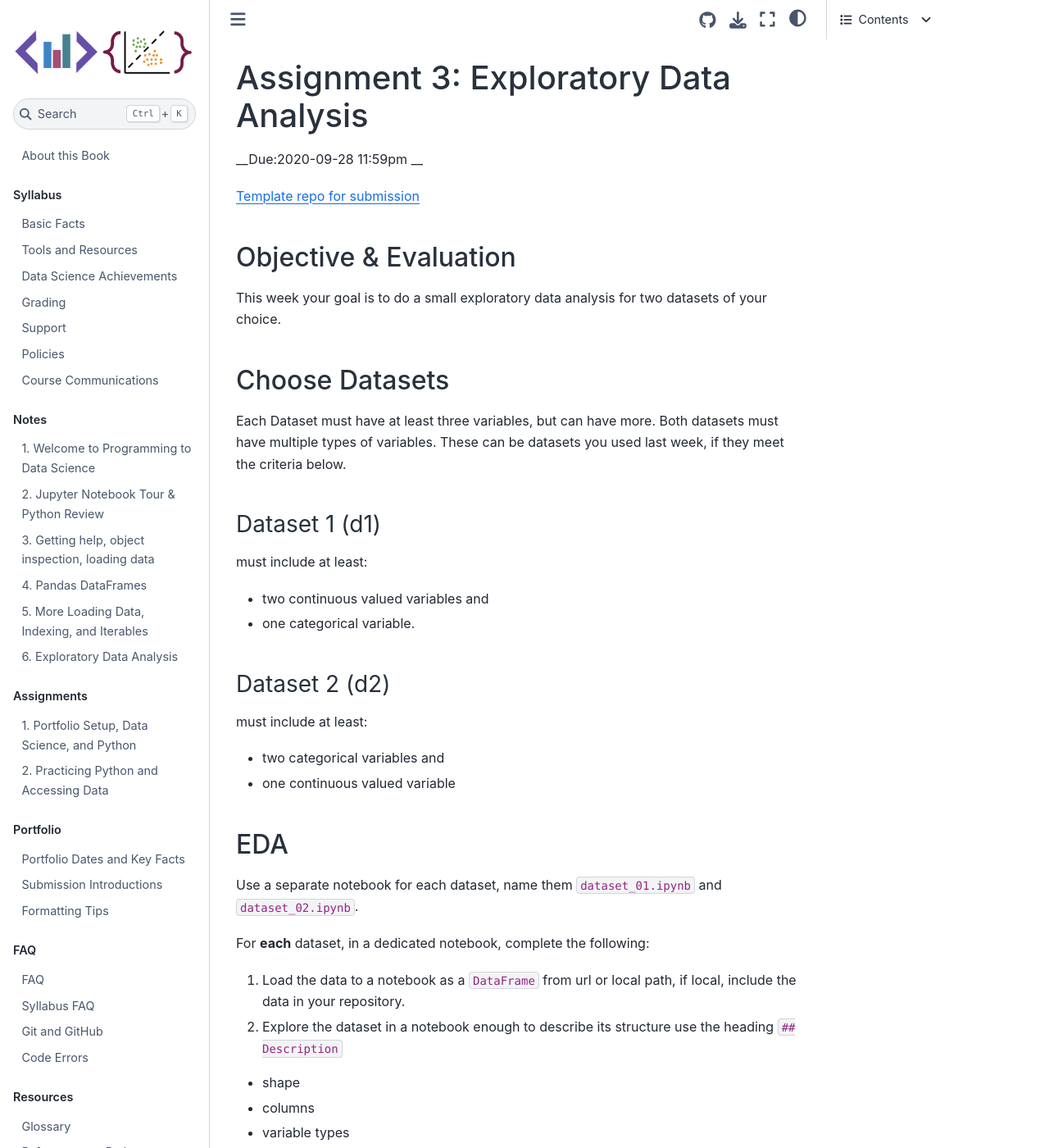
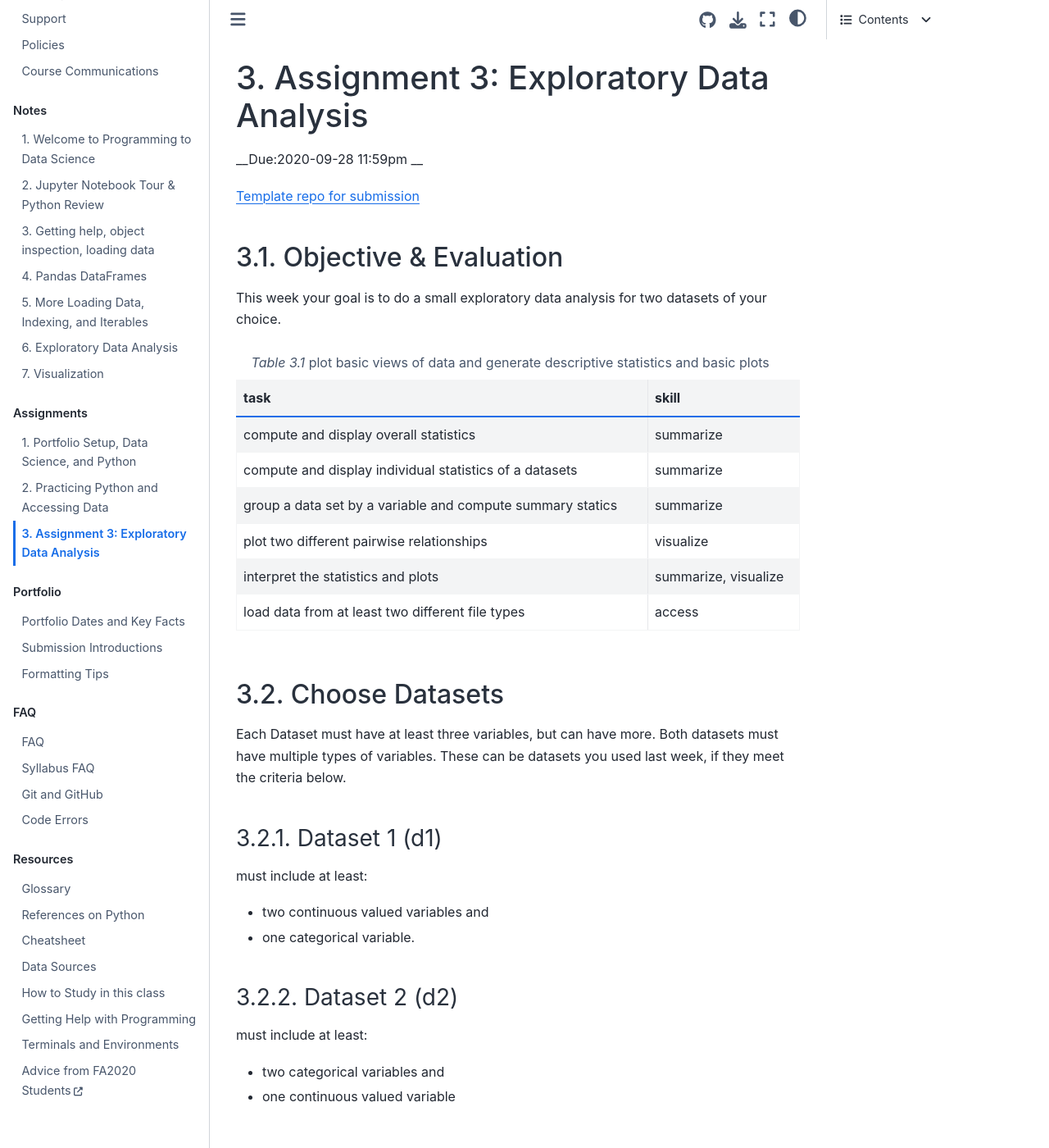
Before and after one commit to rhodyprog4ds/BrownFall21, a Jupyter Book: the page built from assignments/03-eda.md, in a window 1280 px wide and 1400 px high. Shown: the whole window at 82% size. Built offline with Jupyter Book 1.0.4 settings and Sphinx 7.4.7 and the Sphinx Book theme 1.1.4, drawn with Linux system fonts in a browser that asks for light colours; pages that are not in the unit, such as notebooks, are missing from menus; some of the changed text lies outside the part shown.

Commit message:
fix rendering on assignmentand toc

```diff
--- a/_toc.yml
+++ b/_toc.yml
@@ -20,11 +20,13 @@ parts:
       - file: notes/2021-09-15
       - file: notes/2021-09-17
       - file: notes/2021-09-20
+      - file: notes/2021-09-22
   - caption: Assignments
     numbered: True
     chapters:
     - file: assignments/01-python-syllabus
     - file: assignments/02-python-access
+    - file: assignments/03-eda
   - caption: Portfolio
     chapters:
     - file: portfolio/index
--- a/assignments/03-eda.md
+++ b/assignments/03-eda.md
@@ -19,15 +19,15 @@ This week your goal is to do a small exploratory data analysis for two datasets
 :header-rows: 1
 
 * - task
-    skill
+  - skill
 * - compute and display overall statistics
-    summarize
+  - summarize
 * - compute and display individual statistics of a datasets
-    summarize
+  - summarize
 * - group a data set by a variable and compute summary statics
-    summarize
+  - summarize
 * - plot two different pairwise relationships
-    visualize
+  - visualize
 * - interpret the statistics and plots
   - summarize, visualize
 * - load data from at least two different file types
@@ -62,10 +62,11 @@ For **each** dataset, in a dedicated notebook, complete the following:
 
 1. Load the data to a notebook as a `DataFrame` from url or local path, if local, include the data in your repository.
 1. Explore the dataset in a notebook enough to describe its structure use the heading `## Description`
-  - shape
-  - columns
-  - variable types
-  - overall summary statisics
+
+    - shape
+    - columns
+    - variable types
+    - overall summary statisics
 1. Write a short description of what the data contains and what it could be used for
 1. Ask and answer 4 questions using statistics, split-apply-combine, and visualizations. Make a heading for each question using a markdown cell and H2:`##`. Make sure your analyses meet the criteria in the check lists below. Interpret the answer from the analysis/plot.
 1. Describe what, if anything might need to be done to clean or prepare this data for further analysis
```
